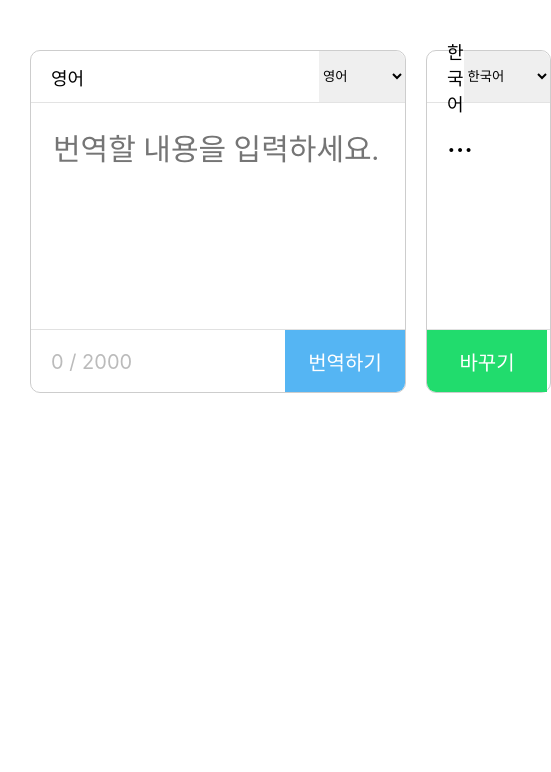
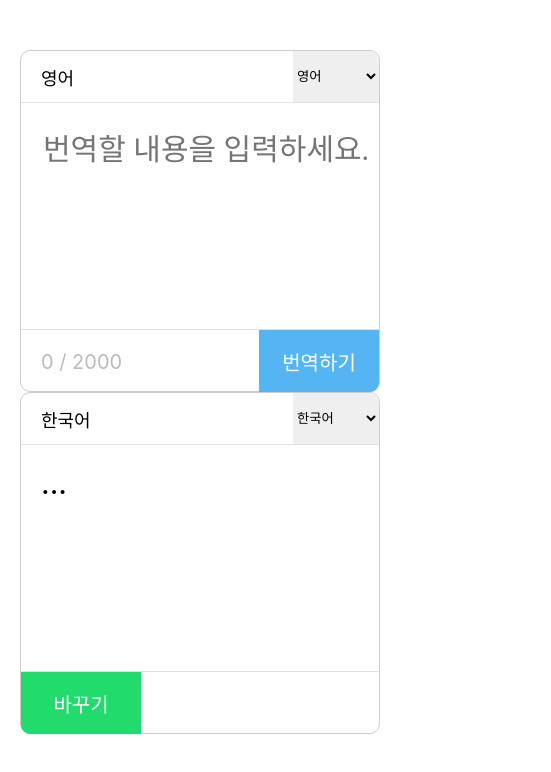
Before and after one commit to woooovely/translator, a Next.js app: page / in a window 390 px wide. Shown: the top 772 px of the page, 551 px wide, since content can reach past the window. Built offline with nearby package versions, Linux system fonts and the light colour scheme.

Commit message:
design: 반응형 디자인 수정

```diff
--- a/styles/index.ts
+++ b/styles/index.ts
@@ -6,9 +6,11 @@ export const TextBoxContainer = styled.div`
   padding-right: 30px;
   margin-top: 50px;
   display: flex;
-  @media screen and (max-width: 368px) {
+  @media screen and (max-width: 400px) {
     flex-direction: column;
     align-items: center;
+    padding-right: 50px;
+    padding-left: 20px;
   }
 `
 
@@ -18,7 +20,7 @@ export const EngTextBox = styled.div`
   border: 1px solid #CDCDCD;
   border-radius: 10px;
   margin-right: 20px;
-  @media screen and (max-width: 368px) {
+  @media screen and (max-width: 400px) {
     width: 360px;
     margin: 0 auto;
   }
@@ -29,7 +31,7 @@ export const KorTranlatedBox = styled.div`
   height: 343px;
   border: 1px solid #CDCDCD;
   border-radius: 10px;
-  @media screen and (max-width: 368px) {
+  @media screen and (max-width: 400px) {
     width: 360px;
     margin: 0 auto;
   }
```
